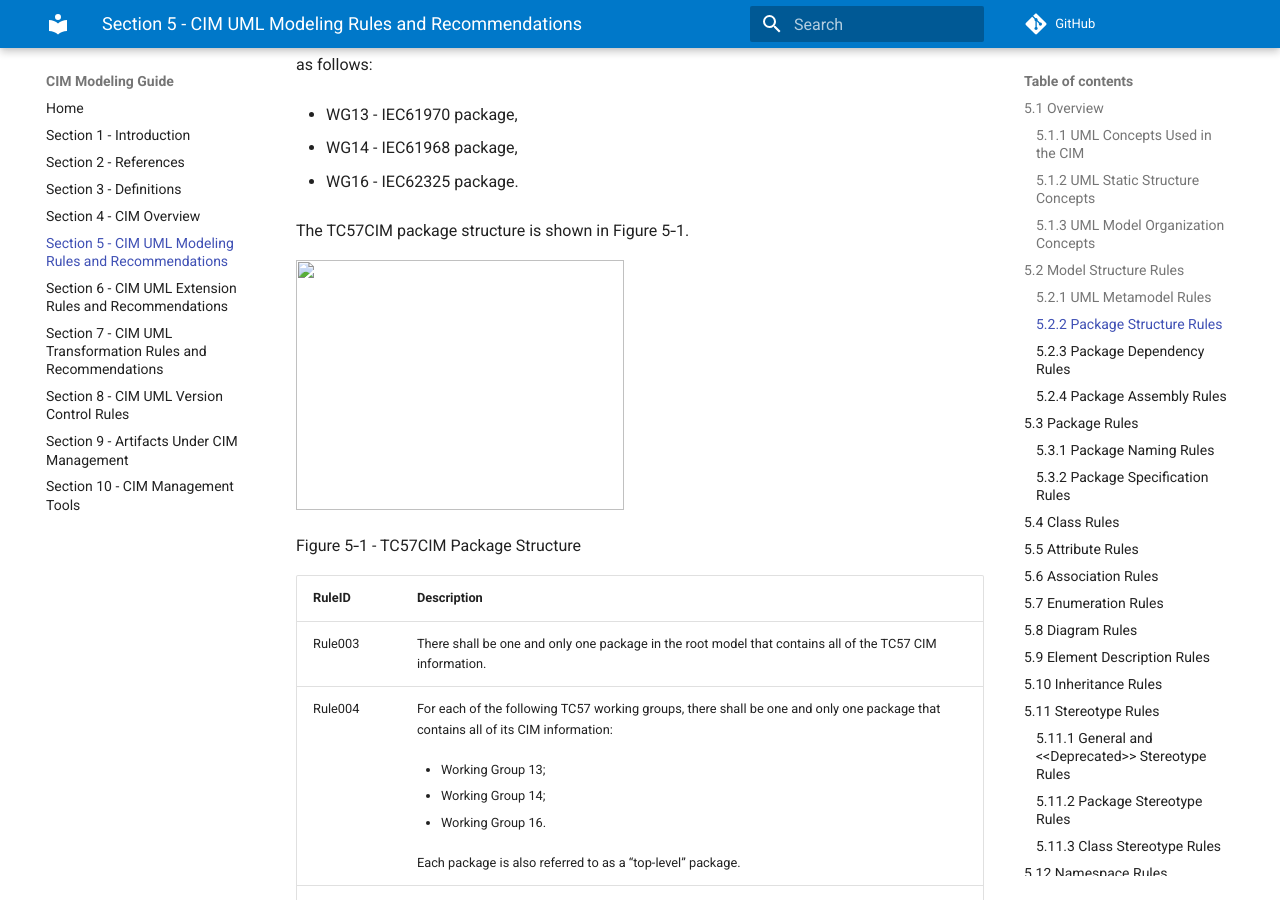
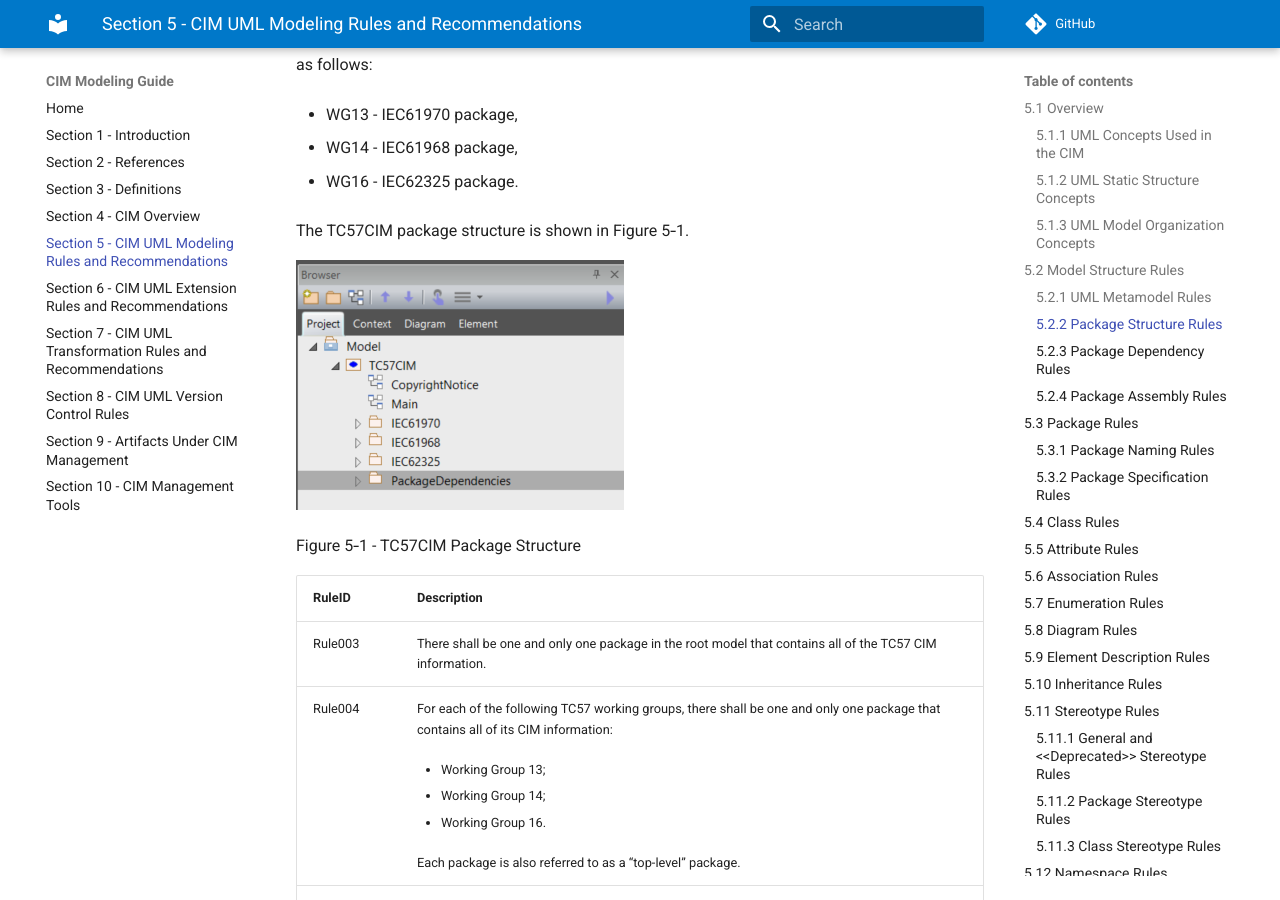
Before and after one commit to cimug-org/cim-modeling-guide, an MkDocs documentation site: the page built from docs/section5-cim-uml-modeling-rules-and-recommendations.md, in a window 1280 px wide and 900 px high, scrolled down 2368 px. Built offline with MkDocs 1.6.1 and Material for MkDocs 9.7.7, drawn with Linux system fonts in a browser that asks for light colours; comment, search, counter and statistics services are not loaded.

Commit message:
Update section5-cim-uml-modeling-rules-and-recommendations.md

```diff
--- a/docs/section5-cim-uml-modeling-rules-and-recommendations.md
+++ b/docs/section5-cim-uml-modeling-rules-and-recommendations.md
@@ -87,7 +87,7 @@ TC57CIM is partitioned into packages corresponding to the IEC TC57 working group
 
 The TC57CIM package structure is shown in Figure 5‑1.
 
-<img src="images/media/image13.png" style="width:3.41667in;height:2.60417in" />
+<img src="/images/media/image13.png" style="width:3.41667in;height:2.60417in" />
 
 <span id="_Ref8597346" class="anchor"></span>Figure 5‑1 - TC57CIM Package Structure
 
```
